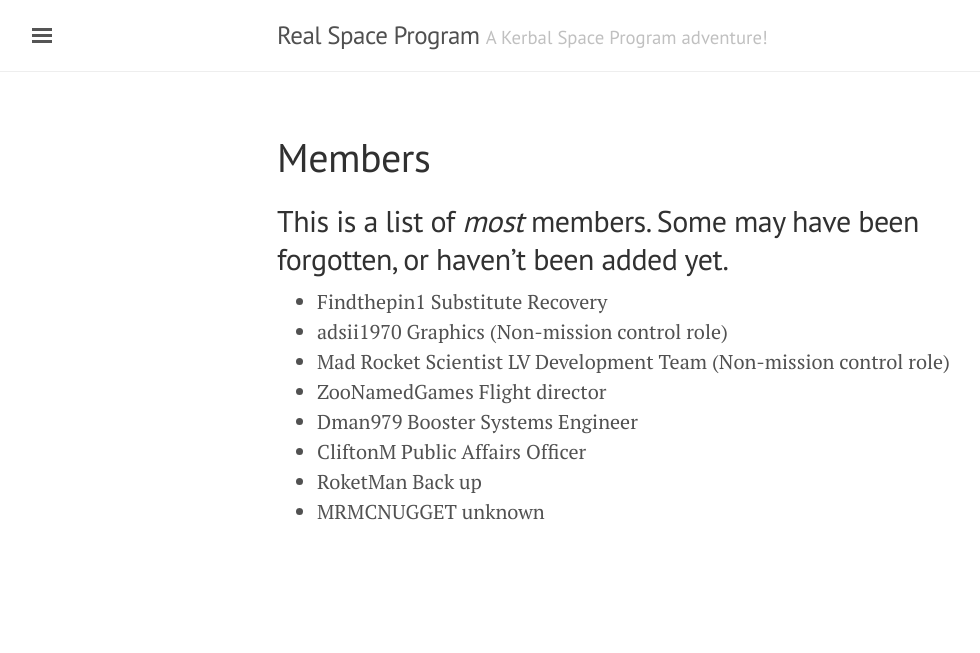
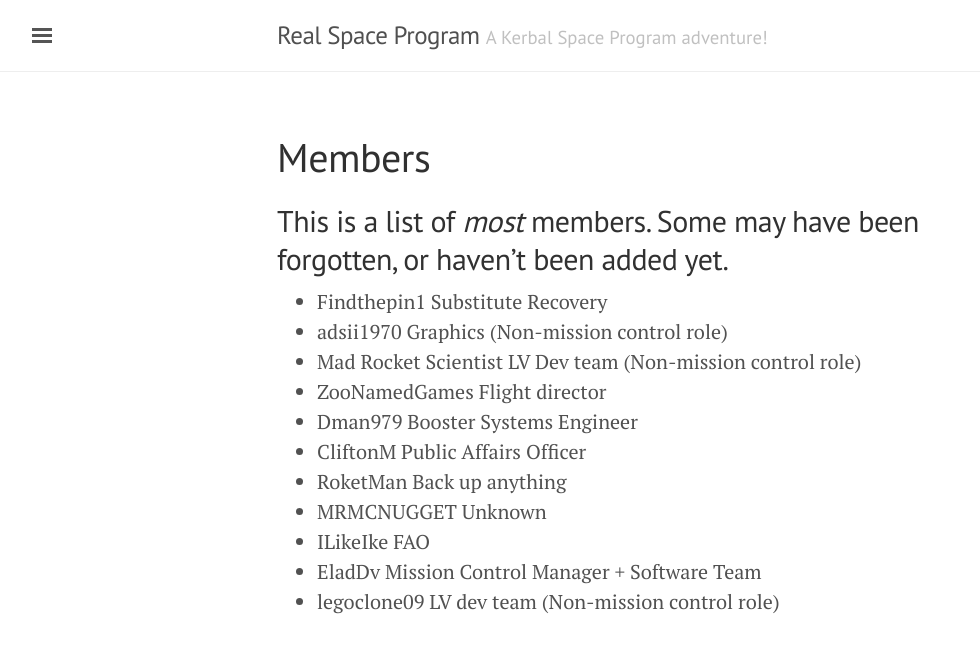
Before and after one commit to KSP-RSP/ksp-rsp.github.io, a Jekyll site: the page built from members.md, in a window 1280 px wide. Shown: the top 653 px of the page, without its empty margins (3-983 px from the left). Built offline with Jekyll 4.4.1, drawn with Linux system fonts in a browser that asks for light colours.

Commit message:
Update the members list

```diff
--- a/members.md
+++ b/members.md
@@ -5,9 +5,12 @@ title: Members
 ## This is a list of *most* members.  Some may have been forgotten, or haven't been added yet.
 - Findthepin1 Substitute Recovery
 - adsii1970 Graphics (Non-mission control role)
-- Mad Rocket Scientist LV Development Team (Non-mission control role)
+- Mad Rocket Scientist LV Dev team (Non-mission control role)
 - ZooNamedGames Flight director
 - Dman979 Booster Systems Engineer
 - CliftonM Public Affairs Officer
-- RoketMan Back up
-- MRMCNUGGET unknown
+- RoketMan Back up anything
+- MRMCNUGGET Unknown
+- ILikeIke FAO
+- EladDv Mission Control Manager + Software Team
+- legoclone09 LV dev team (Non-mission control role)
```
